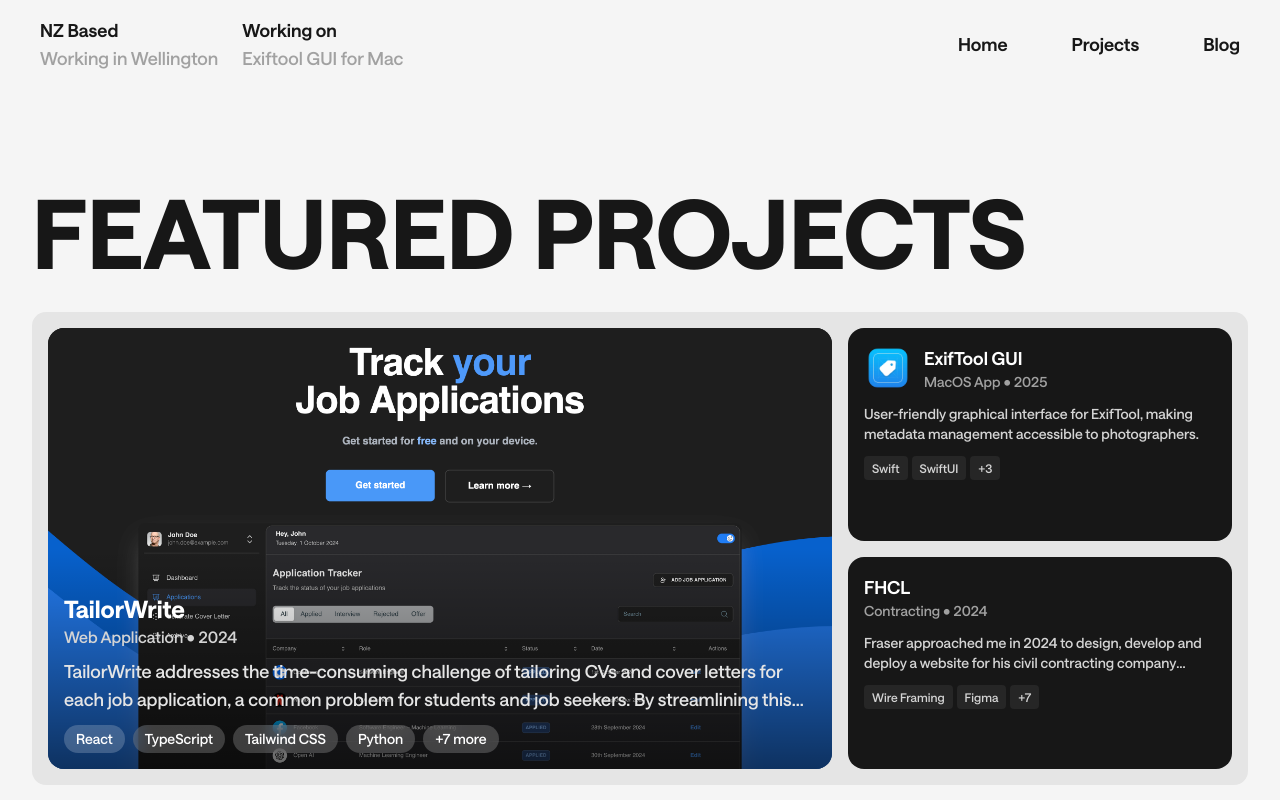
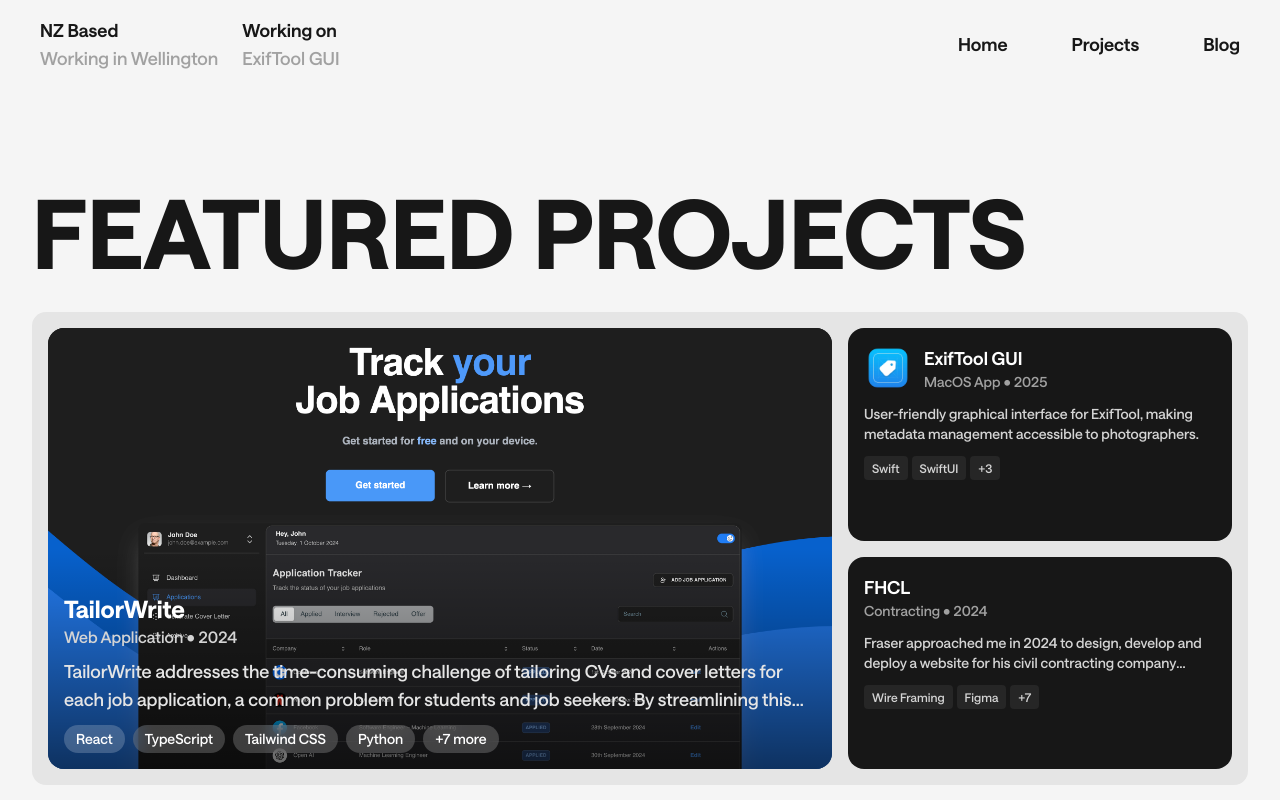
Before and after one commit to JamesRobionyRogers/portfolio-v4, a Next.js app: page /projects in a window 1280 px wide. Shown: the top 800 px of the page. Built offline with nearby package versions, Linux system fonts and the light colour scheme.

Commit message:
feat(projects): drive bento, featured cards and navbar from projects.ts

```diff
--- a/src/components/sections/Header.tsx
+++ b/src/components/sections/Header.tsx
@@ -2,24 +2,7 @@
 import Image from 'next/image'
 
 import { BentoGrid } from '../ui/ProjectBentoGrid'
-import { /* getAllProjects, */ getProjectsFromTitles } from '@/lib/projects'
-
-function getProjectsForBentoGrid() {
-    return getProjectsFromTitles([
-        "TailorWrite",
-        "ExifTool GUI",
-        "Birds of Aotearoa",
-        "Run It Twice",
-        "FHCL",
-        "FHCL",
-        "Run It Twice",
-        "ExifTool GUI",
-        "Birds of Aotearoa",
-        "Birds of Aotearoa",
-        "ExifTool GUI",
-        "Run It Twice",
-    ]);
-}
+import { projects } from '@/lib/projects'
 
 const Header = () => {
     return (
@@ -37,33 +20,8 @@
             </div>
 
             <div className="flex flex-col flex-1 gap-4 sm:mb-10">
-                {/* <div className="relative my-auto bg-black rounded-xl flex-grow sm:aspect-video overflow-hidden shadow-2xl">
-                    <MarqueeDemoVertical />
-                </div> */}
-
                 <div className="relative my-auto bg-black rounded-xl flex-grow sm:aspect-video overflow-hidden shadow-2xl">
-                    {/* <MarqueeDemoVertical /> */}
-                    <BentoGrid
-                      projects={getProjectsForBentoGrid()}
-                      mediaConfig={[
-                        {
-                            projectTitle: "TailorWrite",
-                            media: "/images/projects/tailorwrite/tailorwrite.mp4",
-                        },
-                        {
-                            projectTitle: "Birds of Aotearoa",
-                            media: "/images/projects/birdsofaotearoa/birds-of-aotearoa.mp4",
-                        },
-                        {
-                            projectTitle: "Run It Twice",
-                            media: "/images/projects/runittwice/runittwice.mp4",
-                        },
-                        {
-                            projectTitle: "FHCL",
-                            media: "/images/projects/fhcl/fhcl.mp4",
-                        },
-                      ]}
-                    />
+                    <BentoGrid projects={projects} />
                 </div>
                 <div className="flex justify-between">
                     <p className="text-lg font-medium leading-[1] text-center md:text-left">↓ Check out </p>
--- a/src/components/ui/Navbar.tsx
+++ b/src/components/ui/Navbar.tsx
@@ -1,6 +1,6 @@
 import React from 'react'
 import Link from 'next/link'
-
+import { getCurrentProject, projectHref } from '@/lib/projects'
 
 const Navbar = () => {
 
@@ -9,11 +9,7 @@
         "Working in Wellington"
     ]
 
-    const currentProject = [
-        "Working on",
-        "Exiftool GUI for Mac"
-    ]
-    const currentProjectLink = "/projects/exiftool-gui"
+    const currentProject = getCurrentProject()
 
     return (
         <nav className="sticky top-0 px-6 pt-2 lg:px-10 lg:pt-4 z-100">
@@ -23,10 +19,12 @@
                         <p className="text-lg font-semibold text-neutral-900">{location[0]}</p>
                         <p className="text-lg text-neutral-400">{location[1]}</p>
                     </div>
-                    <div className="hidden lg:flex flex-col">
-                        <p className="text-lg font-semibold text-neutral-900">{currentProject[0]}</p>
-                        <a className="text-lg text-neutral-400" href={currentProjectLink}>{currentProject[1]}</a>
-                    </div>
+                    {currentProject && (
+                        <div className="hidden lg:flex flex-col">
+                            <p className="text-lg font-semibold text-neutral-900">Working on</p>
+                            <Link className="text-lg text-neutral-400" href={projectHref(currentProject)}>{currentProject.title}</Link>
+                        </div>
+                    )}
                 </li>
 
                 <li className="flex justify-between items-center gap-16">
--- a/src/components/ui/ProjectBentoGrid.tsx
+++ b/src/components/ui/ProjectBentoGrid.tsx
@@ -5,17 +5,11 @@
 
 import Image from "next/image";
 import Link from "next/link";
-import { motion } from "framer-motion";
 import { useEffect, useRef } from "react";
+import { projectHref } from "@/lib/projects";
 import type { Project } from "@/types/project";
 
 // ------------------ TYPES ------------------
-
-// NEW: Allows explicit media selection per tile
-export type BentoMediaConfig = {
-  projectTitle: string;
-  media: string; // exact image/video you want
-};
 
 type BentoItem = {
   project: Project;
@@ -28,28 +22,17 @@
 const isVideo = (src: string) => /\.(mp4|webm|mov)$/i.test(src);
 
 const getFeatured = (projects: Project[]) => {
-  return projects.find((p) => p.featured) || projects[0];
+  return projects.find((p) => p.featured === 1) || projects[0];
 };
 
-// Layout mapping with explicit media override
-const mapProjectsToLayout = (
-  projects: Project[],
-  mediaConfig?: BentoMediaConfig[]
-): BentoItem[] => {
+// The featured project takes the large tile; the rest cycle through the remaining slots
+const mapProjectsToLayout = (projects: Project[]): BentoItem[] => {
   const items: BentoItem[] = [];
 
   const featured = getFeatured(projects);
   const rest = projects.filter((p) => p !== featured);
 
-  const getMedia = (project: Project) => {
-    const override = mediaConfig?.find(
-      (m) => m.projectTitle === project.title
-    );
-
-    if (override) return override.media;
-
-    return project.video || project.featuredImage;
-  };
+  const getMedia = (project: Project) => project.video || project.featuredImage;
 
   if (featured) {
     const media = getMedia(featured);
@@ -79,8 +62,10 @@
     { col: "9 / span 5", row: "7 / span 2" },
   ];
 
-  rest.forEach((project, i) => {
-    const slot = slots[i % slots.length];
+  if (rest.length === 0) return items;
+
+  slots.forEach((slot, i) => {
+    const project = rest[i % rest.length];
     const media = getMedia(project);
 
     items.push({
@@ -154,15 +139,14 @@
   const { project, media, isVideo, style } = item;
 
   return (
-        <motion.div
-            whileHover={{ scale: 1.01 }}
-            className={`relative overflow-hidden rounded-lg lg:rounded-2xl bg-neutral-900 text-white cursor-pointer ${
+        <div
+            className={`relative overflow-hidden rounded-lg lg:rounded-2xl bg-neutral-900 text-white cursor-pointer transition-transform duration-200 motion-safe:hover:scale-[1.01] ${
                 mobile ? "aspect-[16/9]" : ""
             }`}
             style={!mobile ? style : undefined}
         >
-            <Link href={project.route}>
-                <Media src={media} isVideo={isVideo} priority={project.featured} />
+            <Link href={projectHref(project)}>
+                <Media src={media} isVideo={isVideo} priority={project.featured === 1} />
 
                 <div className="absolute inset-0 bg-gradient-to-t from-black/70 via-black/20 to-transparent" />
 
@@ -173,7 +157,7 @@
                     </p>
                 </div>
             </Link>
-        </motion.div>
+        </div>
   );
 };
 
@@ -181,12 +165,10 @@
 
 export function BentoGrid({
   projects,
-  mediaConfig,
 }: {
   projects: Project[];
-  mediaConfig?: BentoMediaConfig[];
 }) {
-  const items = mapProjectsToLayout(projects, mediaConfig);
+  const items = mapProjectsToLayout(projects);
 
   return (
     <>
@@ -216,20 +198,3 @@
     </>
   );
 }
-
-// ------------------ USAGE ------------------
-// const projects = await getAllProjects();
-//
-// <BentoGrid
-//   projects={projects}
-//   mediaConfig={[
-//     {
-//       projectTitle: "TailorWrite",
-//       media: "/videos/tailorwrite-demo.mp4",
-//     },
-//     {
-//       projectTitle: "FHCL",
-//       media: "/images/projects/fhcl/overview.png",
-//     },
-//   ]}
-// />
--- a/src/lib/projects.ts
+++ b/src/lib/projects.ts
@@ -1,10 +1,13 @@
 import { Project } from "@/types/project";
 
-// Sample project data - you can replace this with data from a CMS, API, or MDX files
+// Add a project here; its images and videos live in public/images/projects/<folder>/
 export const projects: Project[] = [
   {
     title: "TailorWrite",
+    slug: "tailorwrite",
+    featured: 1,
     featuredImage: "/images/projects/tailorwrite/landing.png",
+    video: "/images/projects/tailorwrite/tailorwrite.mp4",
     images: [
       "/images/projects/tailorwrite/landing.png",
       "/images/projects/tailorwrite/login.png",
@@ -19,12 +22,13 @@
     technologies: ["React", "TypeScript", "Tailwind CSS", "Python", "Flask", "Supabase", "Ollama", "Llama 3.1", "Docker", "Terraform", "AWS"],
     type: "Web Application",
     year: 2024,
-    route: "/projects/tailorwrite",
     github: "https://github.com/tailorwrite/tailorwrite"
   },
   {
     title: "Birds of Aotearoa",
+    slug: "birds-of-aotearoa",
     featuredImage: "/images/projects/birdsofaotearoa/projectscreenshot.png",
+    video: "/images/projects/birdsofaotearoa/birds-of-aotearoa.mp4",
     images: ["/images/projects/birdsofaotearoa/projectscreenshot.png"],
     icon: "",
     description: "Interactive field guide for New Zealand birds with identification features and habitat information.",
@@ -32,12 +36,14 @@
     technologies: ["HTML", "CSS", "JavaScript", "JSON"],
     type: "Web Application",
     year: 2024,
-    route: "/projects/birds-of-aotearoa",
-    link: "nzbirds.jamesrobionyrogers.com",
+    link: "https://nzbirds.jamesrobionyrogers.com",
     github: "https://github.com/JamesRobionyRogers/NZBirds-FrontEnd"
   },
   {
     title: "ExifTool GUI",
+    slug: "exiftool-gui",
+    featured: 2,
+    current: true,
     featuredImage: "/images/projects/exiftoolgui/projectscreenshot.png",
     images: ["/images/projects/exiftoolgui/projectscreenshot.png"],
     icon: "/images/projects/exiftoolgui/app-icon.png",
@@ -46,12 +52,13 @@
     technologies: ["Swift", "SwiftUI", "Exiftool", "MacOS", "XCode"],
     type: "MacOS App",
     year: 2025,
-    route: "/projects/exiftool-gui",
     // github: "https://github.com/jamesrobionyrogers/exiftool-gui"
   },
   {
     title: "Run It Twice",
+    slug: "run-it-twice",
     featuredImage: "/images/projects/runittwice/projectscreenshot.png",
+    video: "/images/projects/runittwice/runittwice.mp4",
     images: ["/images/projects/runittwice/projectscreenshot.png"],
     icon: "",
     description: "Code execution platform that runs code twice to detect non-deterministic behavior and race conditions.",
@@ -59,12 +66,14 @@
     technologies: ["Python", "Docker", "FastAPI", "PostgreSQL", "Redis"],
     type: "Terminal App",
     year: 2023,
-    route: "/projects/run-it-twice",
     github: "https://github.com/jamesrobionyrogers/run-it-twice"
   },
   {
     title: "FHCL",
+    slug: "fhcl",
+    featured: 3,
     featuredImage: "/images/projects/fhcl/projectscreenshot.png",
+    video: "/images/projects/fhcl/fhcl.mp4",
     images: [
       "/images/projects/fhcl/overview.png",
       "/images/projects/fhcl/projectscreenshot.png",
@@ -77,7 +86,6 @@
     technologies: ["Wire Framing", "Figma", "Vite", "React", "Tailwind CSS", "Github", "Crazydomains", "SEO", "Structured Data"],
     type: "Contracting",
     year: 2024,
-    route: "/projects/fhcl",
     link: "https://fhcl.nz",
     github: "https://github.com/FraserHydeContractingLtd/fhcl",
     testimonial: {
@@ -88,47 +96,26 @@
   }
 ];
 
-export function getProjectsFromTitles(titles: string[]) {
-    return titles.map(title => projects.find(project => project.title === title)).filter(Boolean) as Project[];
+export function projectHref(project: Project): string {
+  return `/projects/${project.slug}`;
 }
 
-// Utility functions for working with projects
 export function getProjectBySlug(slug: string): Project | undefined {
-  return projects.find(project =>
-    project.route.replace('/projects/', '') === slug
-  );
+  return projects.find(project => project.slug === slug);
 }
 
 export function getAllProjectSlugs(): string[] {
-  return projects.map(project =>
-    project.route.replace('/projects/', '')
-  );
+  return projects.map(project => project.slug);
 }
 
-export function getProjectsByType(type: string): Project[] {
-  return projects.filter(project => project.type === type);
-}
-
-export function getProjectsByTechnology(technology: string): Project[] {
-  return projects.filter(project =>
-    project.technologies.some(tech =>
-      tech.toLowerCase().includes(technology.toLowerCase())
-    )
-  );
-}
-
-export function getRecentProjects(limit: number = 3): Project[] {
+// Projects with a `featured` rank, most prominent first
+export function getFeaturedProjects(limit?: number): Project[] {
   return projects
-    .sort((a, b) => b.year - a.year)
+    .filter(project => project.featured !== undefined)
+    .sort((a, b) => a.featured! - b.featured!)
     .slice(0, limit);
 }
 
-export function getAllProjects(): Project[] {
-  return projects
+export function getCurrentProject(): Project | undefined {
+  return projects.find(project => project.current);
 }
-
-export function getFeaturedProjects(limit: number = 3): Project[] {
-  if (limit <= 1)         return [projects[0]]
-  else if (limit == 2)    return [projects[0], projects[2]]
-  else                    return [projects[0], projects[2], projects[1]]
-}
--- a/src/types/project.ts
+++ b/src/types/project.ts
@@ -1,5 +1,6 @@
 export type Project = {
     title: string;
+    slug: string; // URL segment: /projects/<slug>
     featuredImage: string;
     images: (string | string[])[];
     icon: string;
@@ -8,11 +9,10 @@
     technologies: string[];
     type: string;
     year: number;
-    route: string;
-    // Optional fields can be added here
-    link?: string;
+    link?: string; // must include https://
     github?: string;
-    testimonial? : {name: string, company?: string, comment: string}
-    video?: string; // NEW: primary video source
-    featured?: boolean; // NEW: explicit featured control
+    testimonial?: { name: string, company?: string, comment: string };
+    video?: string; // shown instead of featuredImage in the home bento grid
+    featured?: number; // rank on home and /projects; 1 is the bento hero
+    current?: boolean; // shown as "Working on" in the navbar
 };
```
Also changed, not shown: src/app/projects/page.tsx (+12 -17 lines), src/components/ui/ProjectCard.tsx (+4 -3 lines).
